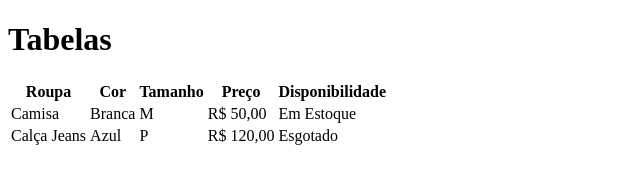
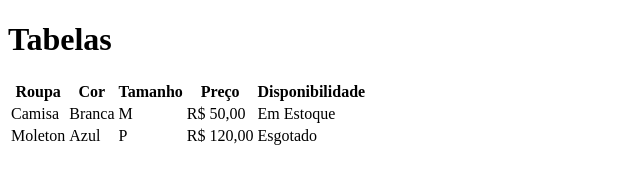
Before and after one commit to marcio-eds/aula-tabela, a plain HTML site: page index.html in a window 1280 px wide. Shown: the whole page, without its empty margins (0-640 px from the left). Drawn offline with Linux system fonts and the light colour scheme.

Commit message:
trocado de Calça Jeans para Moleton

```diff
--- a/index.html
+++ b/index.html
@@ -24,7 +24,7 @@
             <td>Em Estoque</td>
         </tr>
         <tr>
-            <td>Calça Jeans</td>
+            <td>Moleton</td>
             <td>Azul</td>
             <td>P</td>
             <td>R$ 120,00</td>
```
